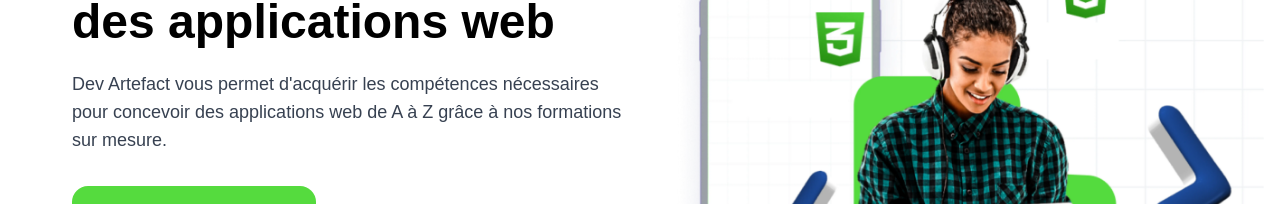
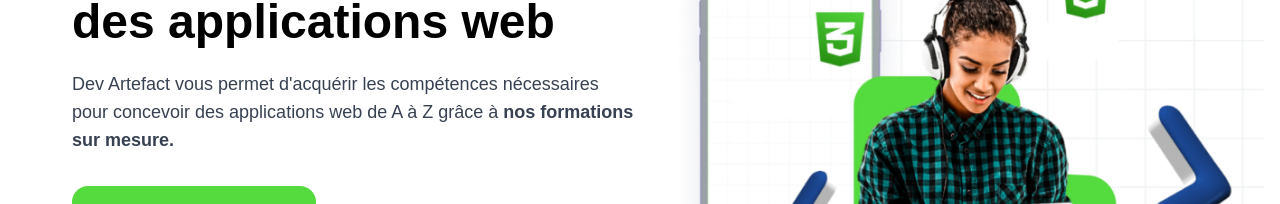
Before and after one commit to Seraphin-Sk/Dev_Artefact, a React (Vite) app: page / in a window 1280 px wide. Shown: the part 337-541 px from the top of the page. Built offline with nearby package versions, Linux system fonts and the light colour scheme.

Commit message:
feat : Adjusting Tailwind styles in components

```diff
--- a/src/components/HeroSection.jsx
+++ b/src/components/HeroSection.jsx
@@ -12,7 +12,7 @@ const HeroSection = () => {
                         </h1>
                         <p className="text-gray-700 mb-6 md:mb-8 text-base sm:text-lg">
                             Dev Artefact vous permet d'acquérir les compétences nécessaires pour
-                            concevoir des applications web de A à Z grâce à nos formations sur mesure.
+                            concevoir des applications web de A à Z grâce à <span className='font-semibold'>nos formations sur mesure.</span>
                         </p>
                         <div className="flex flex-col sm:flex-row space-y-4 sm:space-y-0 sm:space-x-4">
                             <button className="bg-primary text-white px-4 sm:px-6 py-2 sm:py-4 rounded-lg sm:rounded-xl hover:bg-accent transition-colors">
```
